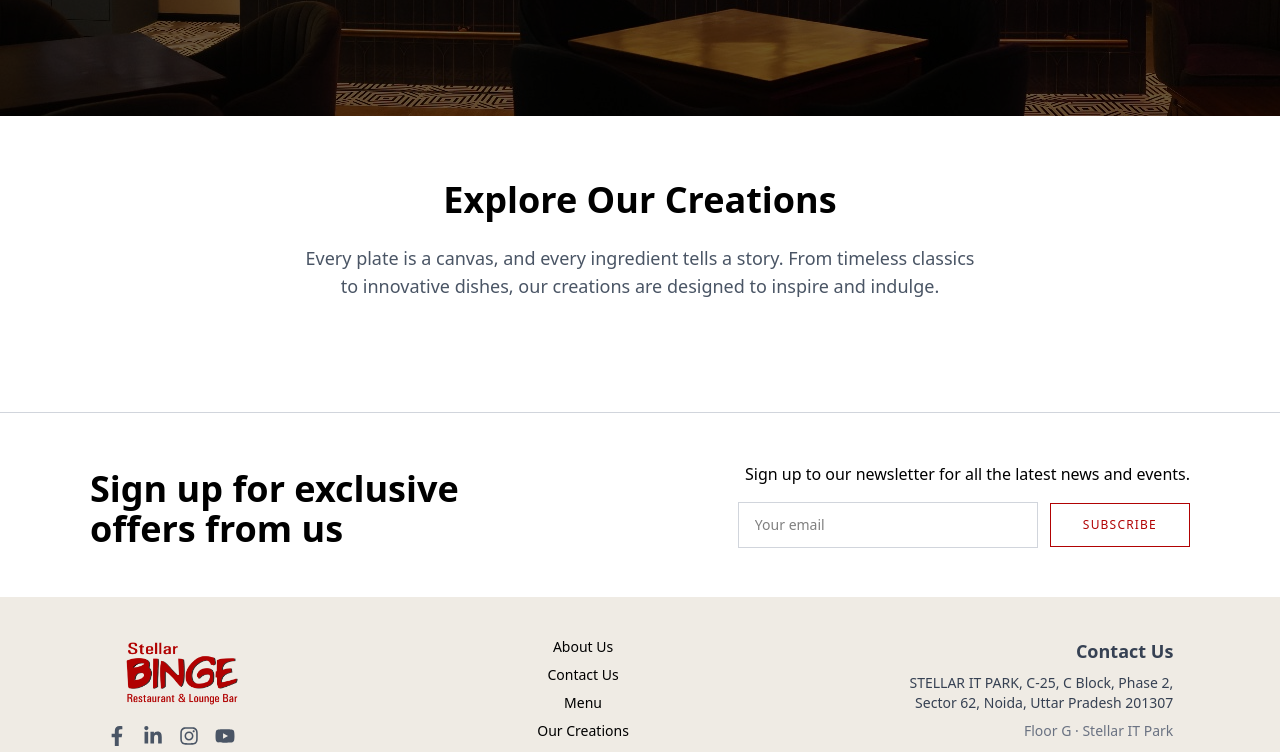
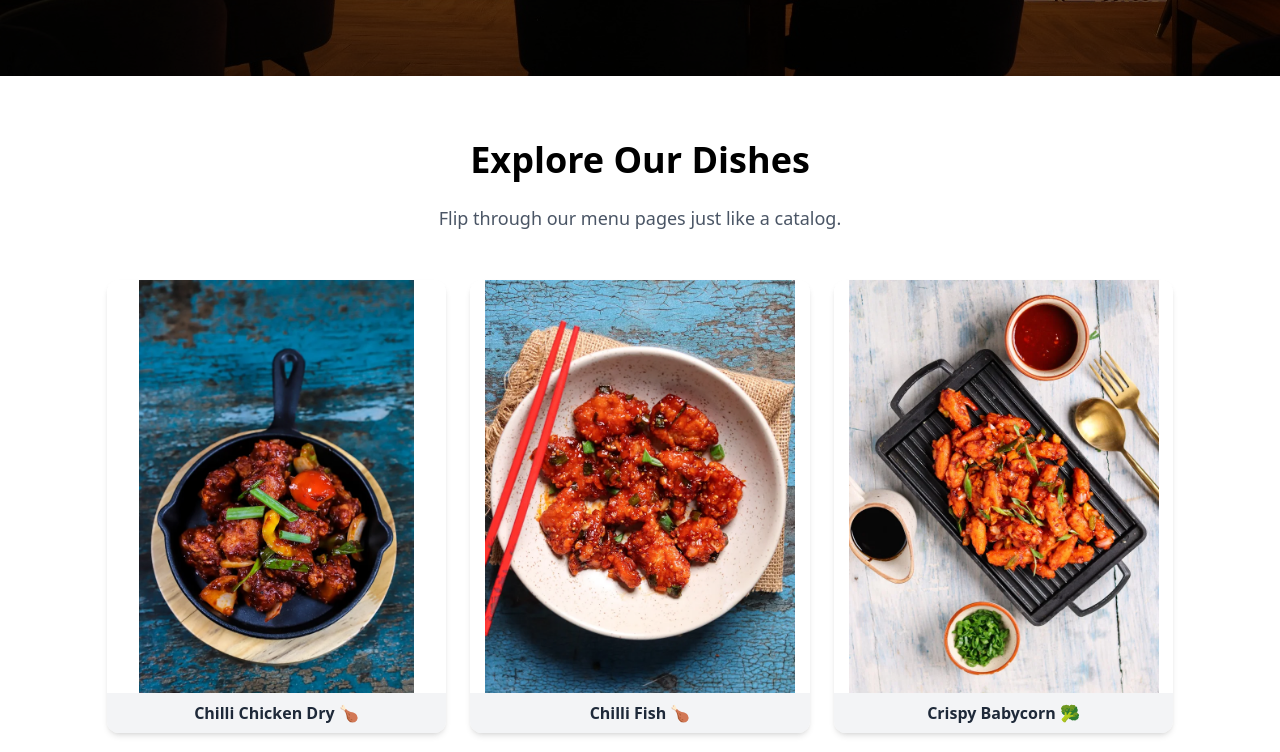
Before and after one commit to Shubham9049/binge, a Next.js app: page /gallery in a window 1280 px wide. Shown: the part 524-1276 px from the top of the page. Built offline with nearby package versions, Linux system fonts and the light colour scheme.

Commit message:
Add changes

```diff
--- a/src/app/gallery/page.tsx
+++ b/src/app/gallery/page.tsx
@@ -4,8 +4,26 @@ import Image from "next/image";
 import Navbar from "../../../components/Navbar";
 import Footer from "../../../components/Footer";
 import banner from "../../../assets/hero1.jpeg";
-
-import { useRef } from "react";
+import img1 from "../../../assets/food/Chilli Chicken Dry.webp";
+import img2 from "../../../assets/food/Chilli Fish.webp";
+import img3 from "../../../assets/food/Crispy Babycorn.webp";
+import img4 from "../../../assets/food/Crispy Corns.webp";
+import img5 from "../../../assets/food/Hara Bhara Kebab  - Copy.webp";
+import img6 from "../../../assets/food/Makhmali seekh kebab.webp";
+import img7 from "../../../assets/food/Murg Banno Kebab.webp";
+import img8 from "../../../assets/food/Murgh Malai Kebab.webp";
+import img9 from "../../../assets/food/Mutton Galouti.webp";
+import img10 from "../../../assets/food/Non-Veg Kebab Paltter.webp";
+import img11 from "../../../assets/food/Tandoori Chicken.webp";
+import img12 from "../../../assets/food/Veg Manchurian Dry.webp";
+import img13 from "../../../assets/food/Fish Curry.webp";
+import img14 from "../../../assets/food/Mutton Roganjosh.webp";
+import img15 from "../../../assets/food/Diwani Handi.webp";
+import img16 from "../../../assets/food/Shahi Paneer.webp";
+import img17 from "../../../assets/food/Paneer Lababdar.webp";
+import img18 from "../../../assets/food/Dal Stellar.webp";
+import img19 from "../../../assets/food/Kshmiri Fish Tikka.webp";
+import { useRef, useState } from "react";
 
 export default function OurCreationsPage() {
   const creationsRef = useRef<HTMLDivElement | null>(null);
@@ -22,19 +40,60 @@ export default function OurCreationsPage() {
     }
   };
 
+  // 👉 Store all images in an array
+  // 👉 Menu Items (name + image + type)
+  const menuItems = [
+    { name: "Chilli Chicken Dry", img: img1, type: "non-veg" },
+    { name: "Chilli Fish", img: img2, type: "non-veg" },
+    { name: "Crispy Babycorn", img: img3, type: "veg" },
+    { name: "Crispy Corns", img: img4, type: "veg" },
+    { name: "Hara Bhara Kebab", img: img5, type: "veg" },
+    { name: "Makhmali Seekh Kebab", img: img6, type: "non-veg" },
+    { name: "Murg Banno Kebab", img: img7, type: "non-veg" },
+    { name: "Murgh Malai Kebab", img: img8, type: "non-veg" },
+    { name: "Mutton Galouti", img: img9, type: "non-veg" },
+    { name: "Non-Veg Kebab Platter", img: img10, type: "non-veg" },
+    { name: "Tandoori Chicken", img: img11, type: "non-veg" },
+    { name: "Veg Manchurian Dry", img: img12, type: "veg" },
+    { name: "Fish Curry", img: img13, type: "non-veg" },
+    { name: "Mutton Roganjosh", img: img14, type: "non-veg" },
+    { name: "Diwani Handi", img: img15, type: "veg" },
+    { name: "Shahi Paneer", img: img16, type: "veg" },
+    { name: "Paneer Lababdar", img: img17, type: "veg" },
+    { name: "Dal Stellar", img: img18, type: "veg" },
+    { name: "Kashmiri Fish Tikka", img: img19, type: "non-veg" },
+  ];
+
+  // 👉 Modal state
+  const [isOpen, setIsOpen] = useState(false);
+  const [currentIndex, setCurrentIndex] = useState(0);
+
+  const openModal = (index: number) => {
+    setCurrentIndex(index);
+    setIsOpen(true);
+  };
+
+  const closeModal = () => setIsOpen(false);
+
+  const prevImage = () =>
+    setCurrentIndex((prev) => (prev === 0 ? menuItems.length - 1 : prev - 1));
+
+  const nextImage = () =>
+    setCurrentIndex((prev) => (prev === menuItems.length - 1 ? 0 : prev + 1));
+
   return (
     <div>
       <Navbar />
 
       {/* HERO SECTION */}
-      <section className="relative w-full h-[80vh] flex items-center justify-center">
+      <section className="relative w-full h-[75vh] flex items-center justify-center">
         {/* Background Image */}
         <Image
           src={banner}
           alt="Our Creations"
           fill
           priority
-          className="object-cover"
+          className="object-fill"
         />
 
         {/* Dark Overlay */}
@@ -58,18 +117,77 @@ export default function OurCreationsPage() {
         </div>
       </section>
 
-      {/* CREATIONS SECTION */}
+      {/* MENU GRID SECTION */}
       <section ref={creationsRef} className="bg-white py-16">
-        <div className="w-11/12 md:w-5/6 container mx-auto text-center">
-          <h2 className="text-4xl font-bold mb-6">Explore Our Creations</h2>
+        <div className="w-11/12 md:w-5/6 mx-auto text-center">
+          <h2 className="text-4xl font-bold mb-6">Explore Our Dishes</h2>
           <p className="text-lg text-gray-600 max-w-2xl mx-auto mb-12">
-            Every plate is a canvas, and every ingredient tells a story. From
-            timeless classics to innovative dishes, our creations are designed
-            to inspire and indulge.
+            Flip through our menu pages just like a catalog.
           </p>
-          {/* 👉 Here we’ll add a grid of dishes / gallery (with images + names) */}
+
+          {/* Menu Pages Grid */}
+          <div className="grid grid-cols-1 sm:grid-cols-2 lg:grid-cols-3 gap-6">
+            {menuItems.map((item, idx) => (
+              <div
+                key={idx}
+                onClick={() => openModal(idx)}
+                className="relative aspect-[3/4] w-full shadow-md rounded-xl overflow-hidden hover:shadow-2xl transition cursor-pointer flex flex-col"
+              >
+                <div className="relative flex-1">
+                  <Image
+                    src={item.img}
+                    alt={item.name}
+                    fill
+                    className="object-contain bg-white hover:scale-105 transition-transform duration-300"
+                  />
+                </div>
+                <div className="bg-gray-100 py-2 text-center font-semibold text-gray-800">
+                  {item.name} {item.type === "veg" ? "🥦" : "🍗"}
+                </div>
+              </div>
+            ))}
+          </div>
         </div>
       </section>
+
+      {/* FULLSCREEN MODAL */}
+      {isOpen && (
+        <div className="fixed inset-0 z-50 flex items-center justify-center bg-black/90">
+          {/* Close button */}
+          <button
+            onClick={closeModal}
+            className="absolute top-5 right-5 text-white text-3xl font-bold"
+          >
+            ✕
+          </button>
+
+          {/* Prev button */}
+          <button
+            onClick={prevImage}
+            className="absolute left-5 text-white text-4xl font-bold"
+          >
+            ‹
+          </button>
+
+          {/* Next button */}
+          <button
+            onClick={nextImage}
+            className="absolute right-5 text-white text-4xl font-bold"
+          >
+            ›
+          </button>
+
+          {/* Image */}
+          <div className="relative w-11/12 md:w-3/4 lg:w-1/2 h-[80vh]">
+            <Image
+              src={menuItems[currentIndex].img}
+              alt={menuItems[currentIndex].name}
+              fill
+              className="object-contain"
+            />
+          </div>
+        </div>
+      )}
 
       <Footer />
     </div>
```
